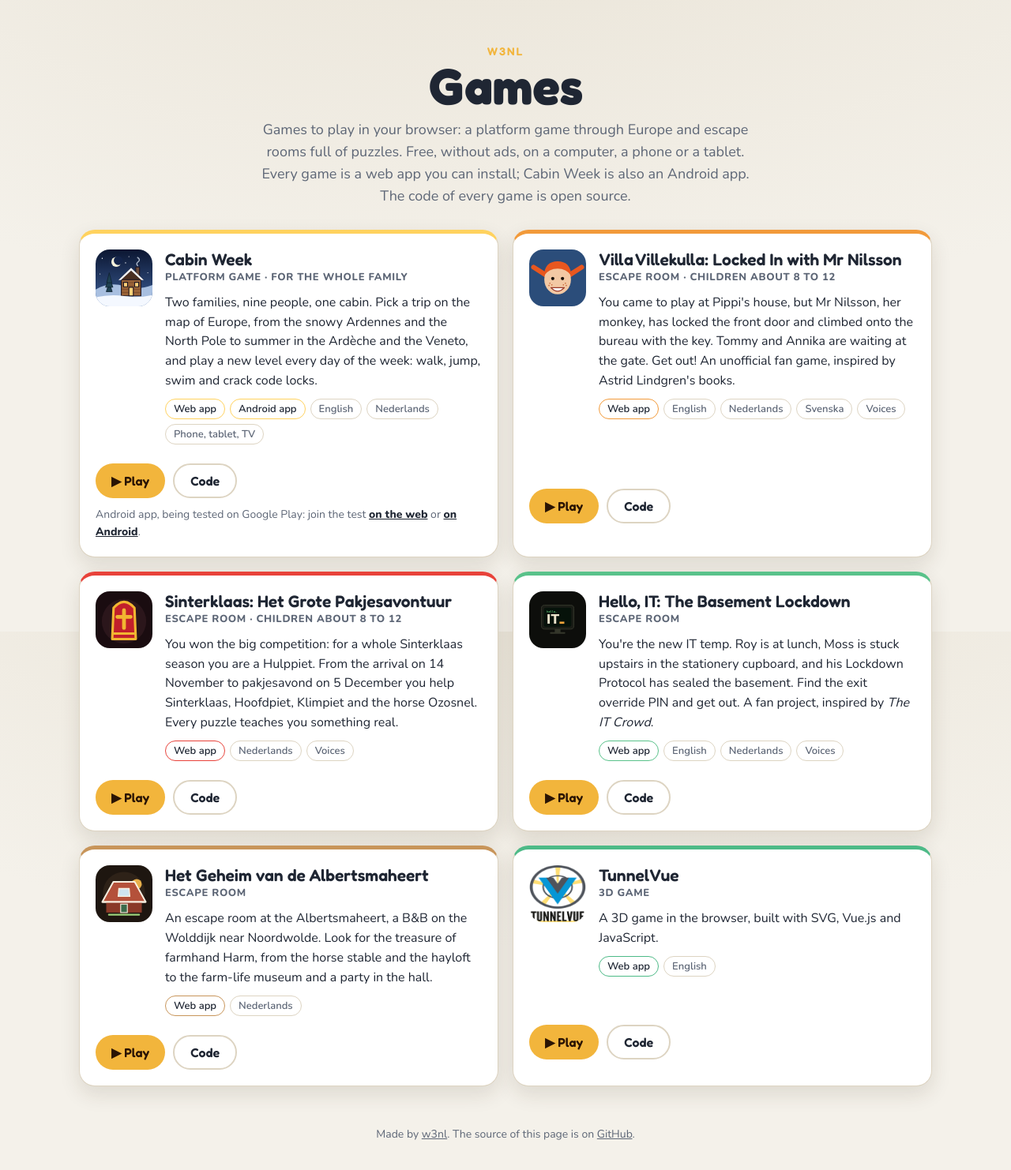
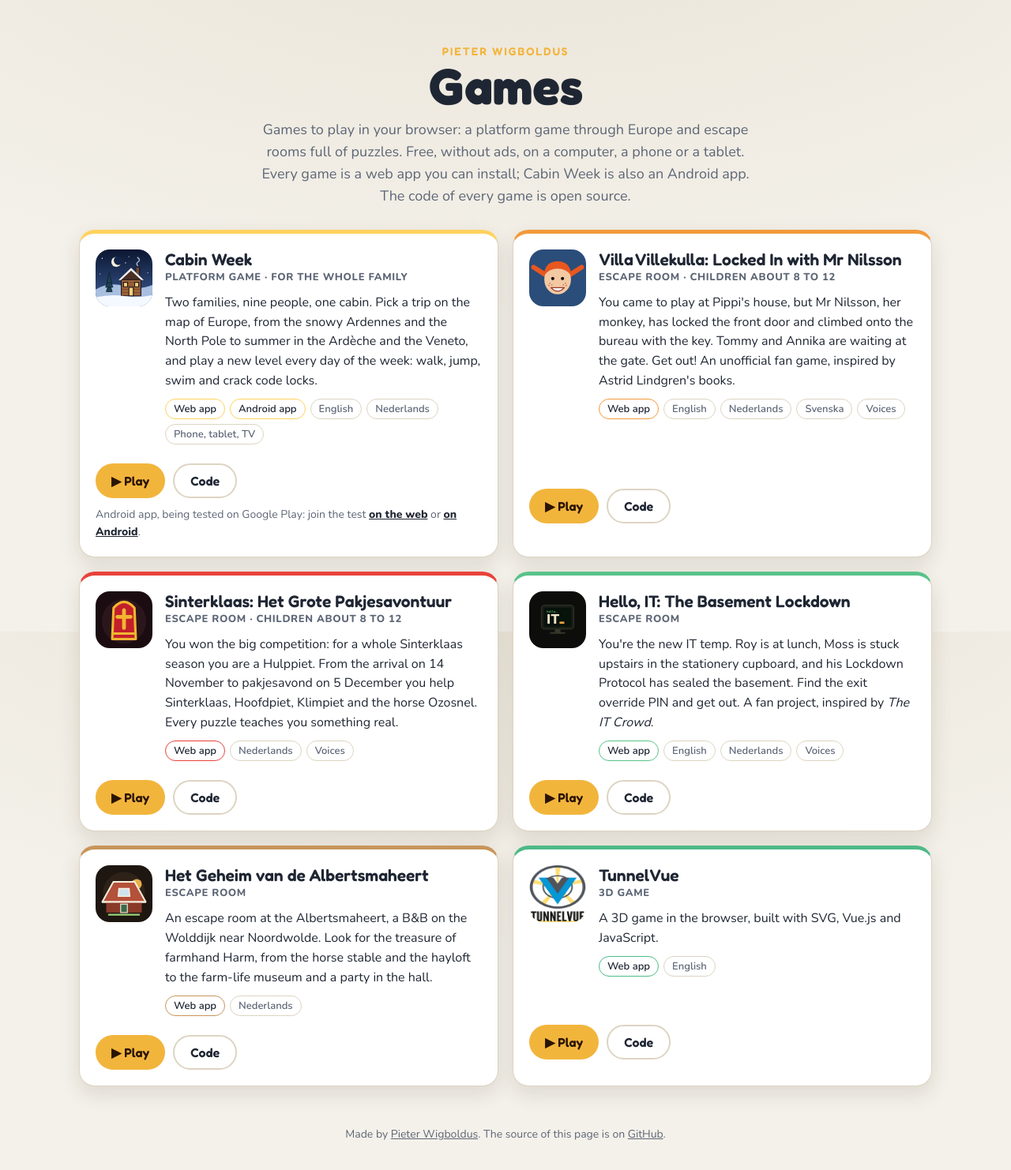
Before and after one commit to w3nl/games, a plain HTML site: page index.html in a window 1280 px wide. Shown: the whole page at 79% size. Drawn offline with nearby package versions, Linux system fonts and the light colour scheme.

Commit message:
Pieter Wigboldus Games
Co-Authored-By: Claude Opus 5.5 <noreply@anthropic.com>
Claude-Session: https://claude.ai/code/session_01VpBcyiGqJR4Ce9GxzMcGYy

```diff
--- a/index.html
+++ b/index.html
@@ -3,7 +3,7 @@
 <head>
   <meta charset="utf-8">
   <meta name="viewport" content="width=device-width, initial-scale=1">
-  <title>Games by w3nl</title>
+  <title>Games by Pieter Wigboldus</title>
   <meta name="description" content="Browser games to play for free: a platform game through Europe and escape rooms for children and grown-ups. Play online; the code is open source.">
   <meta name="color-scheme" content="dark light">
   <link rel="icon" href="icons/cabin-week.svg" type="image/svg+xml">
@@ -14,7 +14,7 @@
 </head>
 <body>
   <header class="top">
-    <p class="eyebrow">w3nl</p>
+    <p class="eyebrow">Pieter Wigboldus</p>
     <h1>Games</h1>
     <p class="lead">Games to play in your browser: a platform game through Europe and escape rooms full of puzzles. Free, without ads, on a computer, a phone or a tablet. Every game is a web app you can install; Cabin Week is also an Android app. The code of every game is open source.</p>
   </header>
@@ -108,7 +108,7 @@
   </main>
 
   <footer class="foot">
-    <p>Made by <a href="https://github.com/w3nl">w3nl</a>. The source of this page is on <a href="https://github.com/w3nl/games">GitHub</a>.</p>
+    <p>Made by <a href="https://github.com/w3nl">Pieter Wigboldus</a>. The source of this page is on <a href="https://github.com/w3nl/games">GitHub</a>.</p>
   </footer>
 </body>
 </html>
```
Also changed, not shown: 1 other file.
